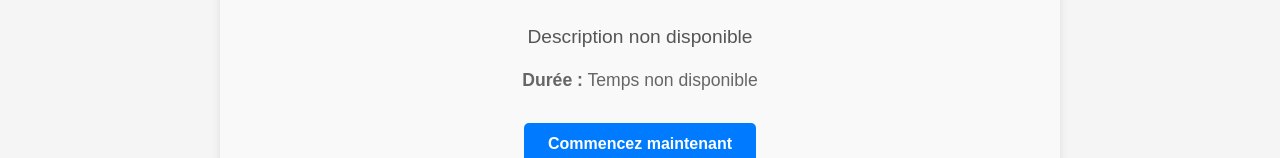
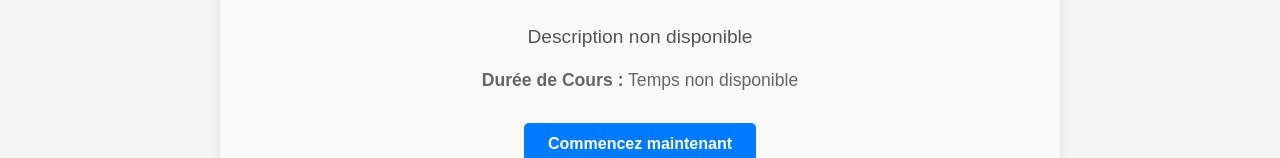
Before and after one commit to ikevin1995/stage, a Vue app: page /course/1 in a window 1280 px wide. Shown: the part 167-325 px from the top of the page. Built offline with nearby package versions, Linux system fonts and the light colour scheme.

Commit message:
Mise à jour des fichiers HomePage.vue descriptionCours.vue

```diff
--- a/src/views/HomePage.vue
+++ b/src/views/HomePage.vue
@@ -105,7 +105,7 @@ export default {
     if (!selectedCourse) return;
 
     this.$router.push({
-      name: 'descriptionCours',
+      name: 'CourseDescription',
       params: { courseId: index },
       query: {
         title: selectedCourse.title,
--- a/src/views/descriptionCours.vue
+++ b/src/views/descriptionCours.vue
@@ -8,7 +8,7 @@
       <!-- Détails du cours -->
       <div class="description-body">
         <p class="description-text">{{ courseDescription }}</p>
-        <p class="description-time"><strong>Durée :</strong> {{ courseTemps }}</p>
+        <p class="description-time"><strong>Durée de Cours :</strong> {{ courseTemps }}</p>
       </div>
 
       <!-- Bouton d'action -->
```
